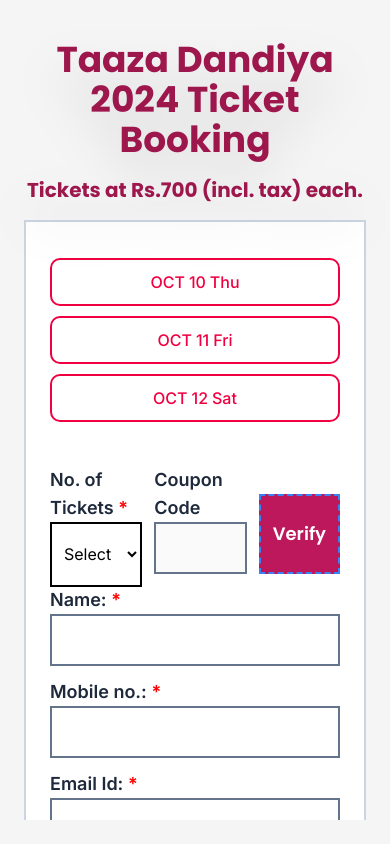
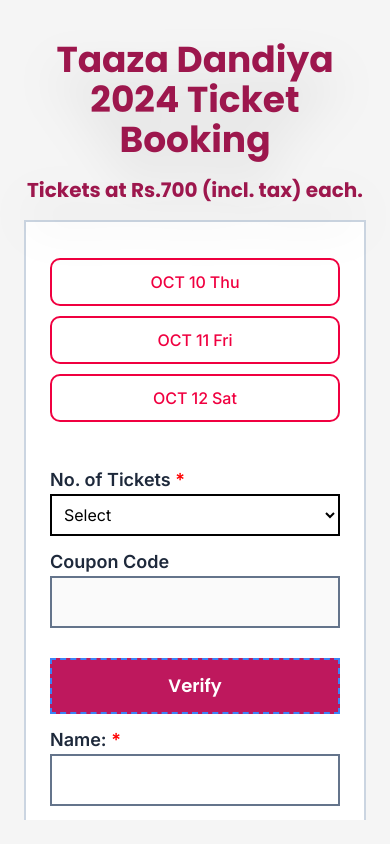
Before and after one commit to sayak-12/client, a React (Create React App) app: page /get-tickets in a window 390 px wide. Built offline with nearby package versions, Linux system fonts and the light colour scheme.

Commit message:
responsive

```diff
--- a/src/components/booking-form.js
+++ b/src/components/booking-form.js
@@ -356,7 +356,7 @@ const handleCaptchaChange = (e) => {
       </div>
 
 
-      <div div className='flex gap-3'>
+      <div div className='flex gap-3 resp'>
             <div className='flex-1'>
     <label>No. of Tickets <span style={{ color: 'red' }}>*</span></label>
     <select
--- a/src/index.css
+++ b/src/index.css
@@ -79,6 +79,12 @@ p.font-light.font-xs.leading-3{
     flex-direction: column;
     padding-top: 0 !important;
   }
+  .resp{
+    flex-direction: column;
+  }
+  .resp .pt-4{
+    padding-top: 0.4em;
+  }
   p.font-light.font-xs.leading-3{
     line-height: 1.5rem;
   }
```
